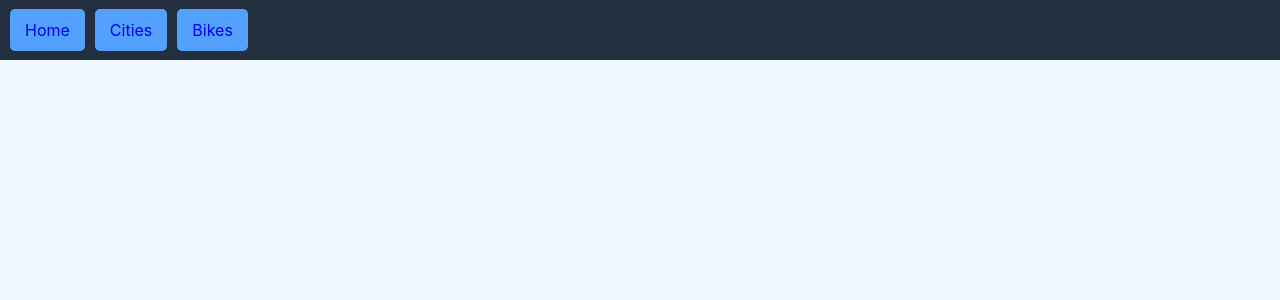
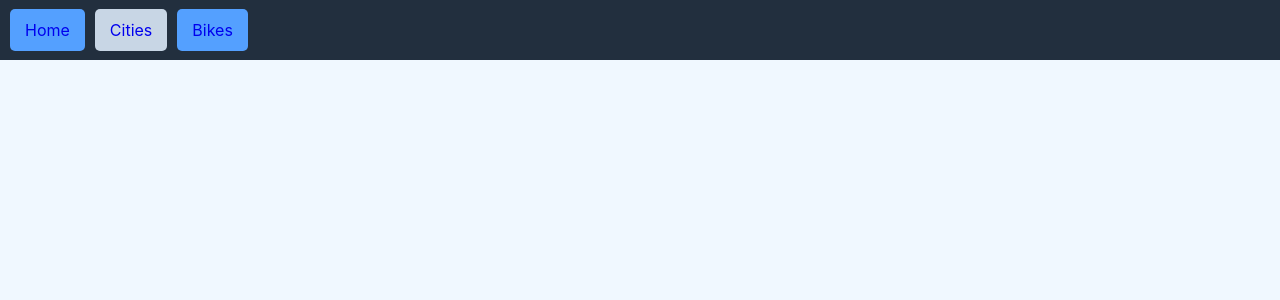
Before and after one commit to git-masi/headless-wp-and-react-demo, a React (Create React App) app: page /cities in a window 1280 px wide. Shown: the top 300 px of the page. Built offline with nearby package versions, Linux system fonts and the light colour scheme.

Commit message:
add styles

```diff
--- a/src/components/Navbar.js
+++ b/src/components/Navbar.js
@@ -8,8 +8,8 @@ const Navbar = props => {
   return (
     <nav className={styles.nav}>
       <Link className={pathname === '/' ? styles.current : styles.navLink} to="/">Home</Link>
-      <Link className={styles.navLink} to="/cities">Cities</Link>
-      <Link className={styles.navLink} to="/bikes">Bikes</Link>
+      <Link className={pathname === '/cities' ? styles.current : styles.navLink} to="/cities">Cities</Link>
+      <Link className={pathname === '/bikes' ? styles.current : styles.navLink} to="/bikes">Bikes</Link>
     </nav>
   )
 }
```
